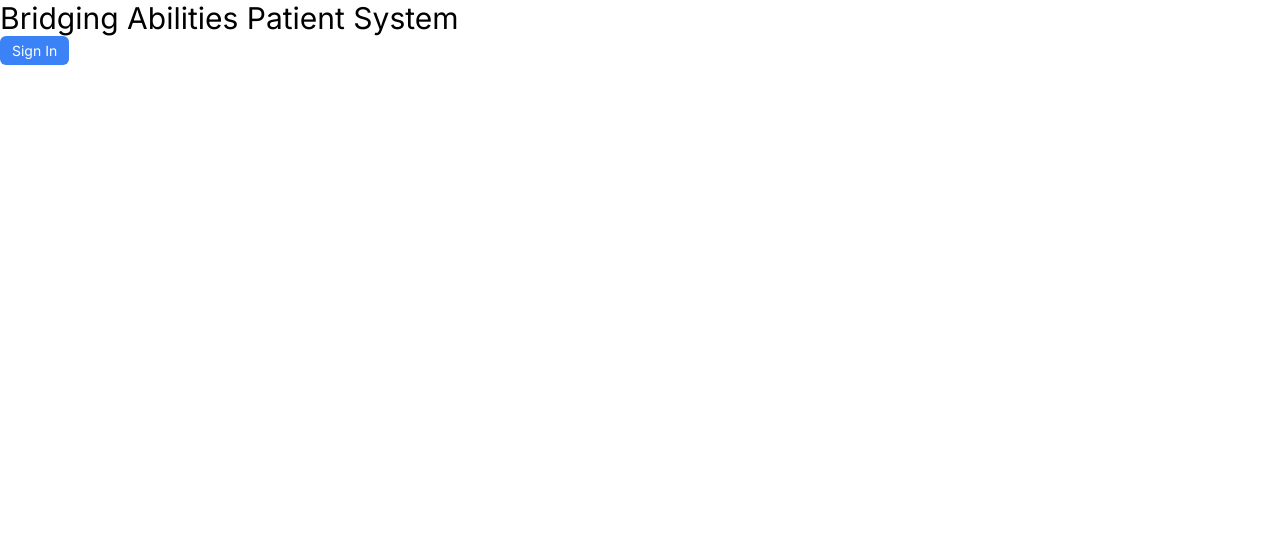
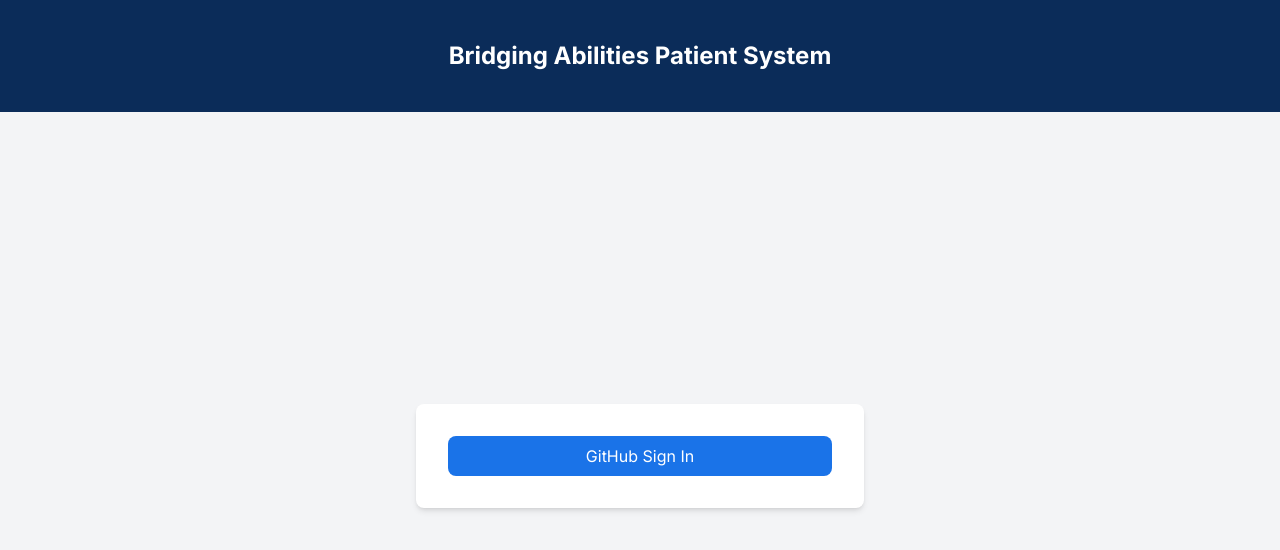
Before and after one commit to Cheryl-LL/final-project, a Next.js app: page / in a window 1280 px wide. Shown: the top 550 px of the page. Built offline with nearby package versions, Linux system fonts and the light colour scheme; no server answers.

Commit message:
change style

```diff
--- a/src/app/page.js
+++ b/src/app/page.js
@@ -1,7 +1,6 @@
 "use client";
 import Link from "next/link";
 import { useUserAuth } from "./_utils/auth-context";
-
 
 export default function SignInPage() {
   const { user, gitHubSignIn, firebaseSignOut } = useUserAuth();
@@ -23,35 +22,41 @@ export default function SignInPage() {
   }
 
   return (
-    <main>
-      <header>
-        <h1 className="text-3xl">Bridging Abilities Patient System</h1>
+    <div className="flex flex-col min-h-screen bg-gray-100">
+      <header className="w-full bg-[#0B2C59] text-white text-center py-10">
+        <h1 className="text-2xl font-bold">Bridging Abilities Patient System</h1>
       </header>
+      <main className="flex-grow flex items-center justify-center">
         {user ? (
-        //User is logged in
-        <div>
-          <p>Welcome, {user.displayName}</p>
-          <p>{user.email}</p>
-          <img className="w-8 h-8" src={user.photoURL} />
-          <Link className="btn" href="/pages/view-patient-list">Enter System</Link>
+          // User is logged in
+          <div className="w-full max-w-md p-8 bg-white shadow-md rounded-lg text-center">
+            <p className="text-xl mb-4">Welcome, {user.displayName}</p>
+            <p className="text-gray-700 mb-4">{user.email}</p>
+            <img className="w-24 h-24 rounded-full mx-auto mb-4" src={user.photoURL} alt="User Avatar" />
+            <div className="flex justify-center space-x-4">
+              <Link className="px-4 py-2 bg-[#1a73e8] text-white rounded-lg hover:bg-[#1765cc] focus:ring-4 focus:ring-blue-300 focus:ring-opacity-50" href="/pages/view-patient-list">
+                Enter System
+              </Link>
               <button
                 onClick={handleSignOut}
-            className="btn mx-10"
+                className="px-4 py-2 bg-red-500 text-white rounded-lg hover:bg-red-600 focus:ring-4 focus:ring-red-300 focus:ring-opacity-50"
               >
                 Sign Out
               </button>
             </div>
+          </div>
         ) : (
-        //User is not logged in
-        <div>
+          // User is not logged in
+          <div className="w-full max-w-md p-8 bg-white shadow-md rounded-lg text-center">
             <button
               onClick={handleSignIn}
-            className="btn"
+              className="w-full px-4 py-2 bg-[#1a73e8] text-white rounded-lg hover:bg-[#1765cc] focus:ring-4 focus:ring-blue-300 focus:ring-opacity-50"
             >
-            Sign In
+              GitHub Sign In
             </button>
           </div>
         )}
       </main>
+    </div>
   );
 }
```
Lines whose indentation alone changed are shown as unchanged.
